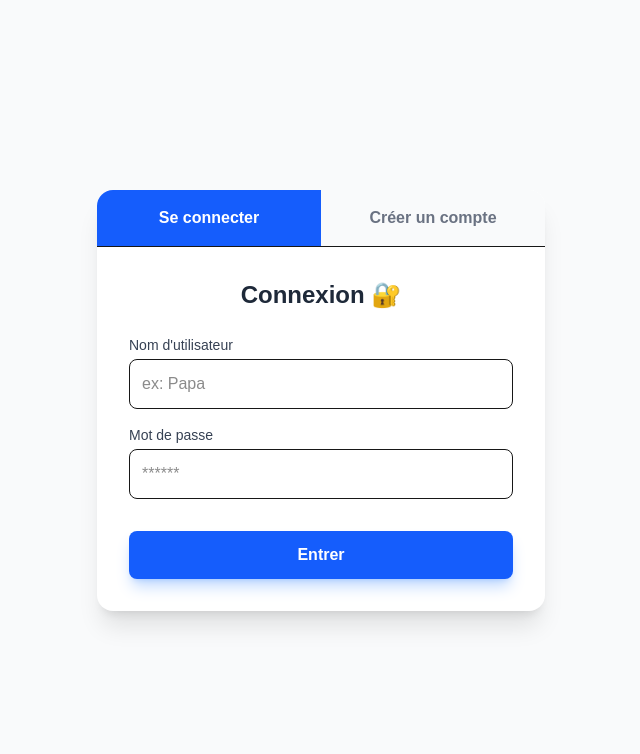
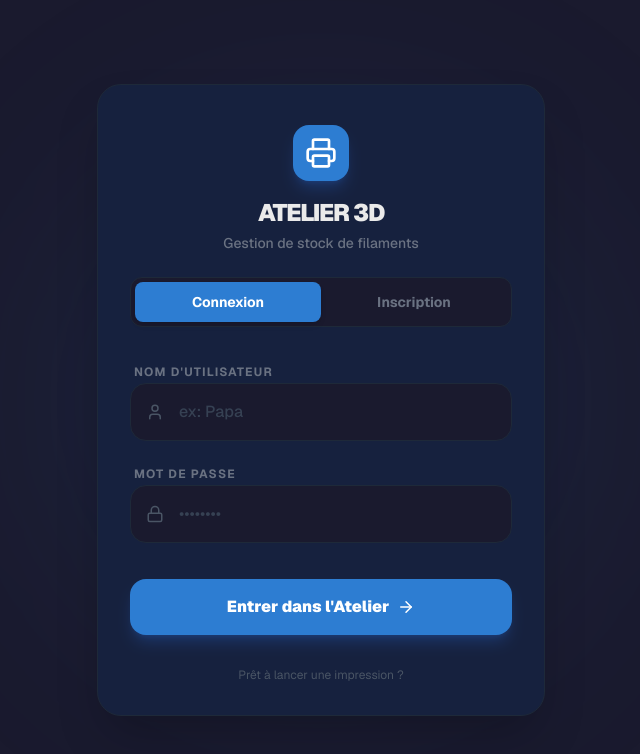
Before and after one commit to leobrimacombe/bobines, a Next.js app: page /login in a window 1280 px wide. Shown: the top 754 px of the page, without its empty margins (319-959 px from the left). Built offline with nearby package versions, Linux system fonts and the light colour scheme.

Commit message:
maj design login page

```diff
--- a/app/login/page.tsx
+++ b/app/login/page.tsx
@@ -2,89 +2,115 @@
 
 import { useState } from 'react'
 import { login, signup } from './actions'
+import { User, Lock, Mail, Printer, ArrowRight } from 'lucide-react'
 
 export default function LoginPage() {
   const [isLoginMode, setIsLoginMode] = useState(true)
 
   return (
-    <div className="min-h-screen flex items-center justify-center bg-gray-50 p-4">
-      <div className="bg-white rounded-2xl shadow-xl w-full max-w-md overflow-hidden">
+    <div className="min-h-screen flex items-center justify-center bg-[#1A1A2E] p-4 font-sans text-[#EAEAEA]">
+      {/* Effet de halo lumineux en arrière-plan */}
+      <div className="fixed top-1/2 left-1/2 -translate-x-1/2 -translate-y-1/2 w-[500px] h-[500px] bg-[#2D7DD2]/10 blur-[120px] rounded-full pointer-events-none"></div>
 
-        {/* Onglets */}
-        <div className="flex border-b">
+      <div className="bg-[#16213E] border border-gray-800 rounded-3xl shadow-2xl w-full max-w-md overflow-hidden relative z-10">
+
+        {/* --- LOGO / TITRE --- */}
+        <div className="pt-10 pb-6 text-center">
+          <div className="inline-flex items-center justify-center bg-[#2D7DD2] p-3 rounded-2xl mb-4 shadow-lg shadow-blue-500/20">
+            <Printer size={32} className="text-white" />
+          </div>
+          <h1 className="text-2xl font-black tracking-tighter uppercase">Atelier 3D</h1>
+          <p className="text-gray-500 text-sm mt-1 font-medium">Gestion de stock de filaments</p>
+        </div>
+
+        {/* --- ONGLETS --- */}
+        <div className="flex p-1 bg-[#1A1A2E] mx-8 rounded-xl border border-gray-800">
           <button
             onClick={() => setIsLoginMode(true)}
-            className={`flex-1 py-4 text-center font-bold transition ${isLoginMode ? 'bg-blue-600 text-white' : 'bg-gray-50 text-gray-500 hover:bg-gray-100'}`}
+            className={`flex-1 py-2.5 text-sm font-bold rounded-lg transition-all duration-300 ${isLoginMode ? 'bg-[#2D7DD2] text-white shadow-md' : 'text-gray-500 hover:text-gray-300'}`}
           >
-            Se connecter
+            Connexion
           </button>
           <button
             onClick={() => setIsLoginMode(false)}
-            className={`flex-1 py-4 text-center font-bold transition ${!isLoginMode ? 'bg-blue-600 text-white' : 'bg-gray-50 text-gray-500 hover:bg-gray-100'}`}
+            className={`flex-1 py-2.5 text-sm font-bold rounded-lg transition-all duration-300 ${!isLoginMode ? 'bg-[#2D7DD2] text-white shadow-md' : 'text-gray-500 hover:text-gray-300'}`}
           >
-            Créer un compte
+            Inscription
           </button>
         </div>
 
-        {/* Formulaire */}
+        {/* --- FORMULAIRE --- */}
         <div className="p-8">
-          <h2 className="text-2xl font-bold text-gray-800 mb-6 text-center">
-            {isLoginMode ? 'Connexion 🔐' : 'Nouveau Compte 🚀'}
-          </h2>
+          <form className="space-y-5">
 
-          <form className="space-y-4">
-
-            {/* --- CHAMP EMAIL ---
-                Visible SEULEMENT si on crée un compte */}
+            {/* Champ Email (Seulement inscription) */}
             {!isLoginMode && (
-              <div>
-                <label className="block text-sm font-medium text-gray-700 mb-1">Adresse Email</label>
+              <div className="space-y-2">
+                <label className="text-xs font-bold text-gray-500 uppercase ml-1 tracking-widest">Adresse Email</label>
+                <div className="relative">
+                  <Mail className="absolute left-4 top-1/2 -translate-y-1/2 text-gray-600" size={18} />
                   <input
                     name="email"
                     type="email"
-                  placeholder="papa@gmail.com"
-                  className="w-full border p-3 rounded-lg focus:ring-2 focus:ring-blue-500"
+                    placeholder="papa@exemple.com"
+                    className="w-full bg-[#1A1A2E] border border-gray-800 p-4 pl-12 rounded-2xl outline-none focus:border-[#2D7DD2] focus:ring-1 focus:ring-[#2D7DD2] transition font-medium placeholder:text-gray-700"
                     required
                   />
                 </div>
+              </div>
             )}
 
-            {/* --- CHAMP PSEUDO ---
-                Visible TOUT LE TEMPS (sert à se connecter OU à s'inscrire) */}
-            <div>
-              <label className="block text-sm font-medium text-gray-700 mb-1">Nom d'utilisateur</label>
+            {/* Champ Pseudo */}
+            <div className="space-y-2">
+              <label className="text-xs font-bold text-gray-500 uppercase ml-1 tracking-widest">
+                {isLoginMode ? "Nom d'utilisateur" : "Choisir un pseudo"}
+              </label>
+              <div className="relative">
+                <User className="absolute left-4 top-1/2 -translate-y-1/2 text-gray-600" size={18} />
                 <input
                   name="username"
                   type="text"
                   placeholder="ex: Papa"
-                className="w-full border p-3 rounded-lg focus:ring-2 focus:ring-blue-500"
+                  className="w-full bg-[#1A1A2E] border border-gray-800 p-4 pl-12 rounded-2xl outline-none focus:border-[#2D7DD2] focus:ring-1 focus:ring-[#2D7DD2] transition font-medium placeholder:text-gray-700"
                   required
                 />
               </div>
+            </div>
 
-            {/* --- CHAMP MOT DE PASSE --- */}
-            <div>
-              <label className="block text-sm font-medium text-gray-700 mb-1">Mot de passe</label>
+            {/* Champ Mot de passe */}
+            <div className="space-y-2">
+              <label className="text-xs font-bold text-gray-500 uppercase ml-1 tracking-widest">Mot de passe</label>
+              <div className="relative">
+                <Lock className="absolute left-4 top-1/2 -translate-y-1/2 text-gray-600" size={18} />
                 <input
                   name="password"
                   type="password"
-                placeholder="******"
-                className="w-full border p-3 rounded-lg focus:ring-2 focus:ring-blue-500"
+                  placeholder="••••••••"
+                  className="w-full bg-[#1A1A2E] border border-gray-800 p-4 pl-12 rounded-2xl outline-none focus:border-[#2D7DD2] focus:ring-1 focus:ring-[#2D7DD2] transition font-medium placeholder:text-gray-700"
                   required
                   minLength={6}
                 />
               </div>
+            </div>
 
+            {/* Bouton d'action */}
             <div className="pt-4">
               <button
                 formAction={isLoginMode ? login : signup}
-                className="w-full bg-blue-600 hover:bg-blue-700 text-white font-bold py-3 rounded-lg transition transform active:scale-95 shadow-lg shadow-blue-500/30"
+                className="w-full bg-[#2D7DD2] hover:bg-blue-600 text-white font-black py-4 rounded-2xl transition-all transform active:scale-[0.98] shadow-lg shadow-blue-500/20 flex items-center justify-center gap-2 group"
               >
-                {isLoginMode ? 'Entrer' : 'S\'inscrire'}
+                {isLoginMode ? 'Entrer dans l\'Atelier' : 'Créer mon compte'}
+                <ArrowRight size={18} className="group-hover:translate-x-1 transition-transform" />
               </button>
             </div>
 
           </form>
+
+          <p className="text-center text-gray-600 text-xs mt-8">
+            {isLoginMode
+              ? "Prêt à lancer une impression ?"
+              : "L'organisation du stock commence ici."}
+          </p>
         </div>
       </div>
     </div>
```
Lines whose indentation alone changed are shown as unchanged.
